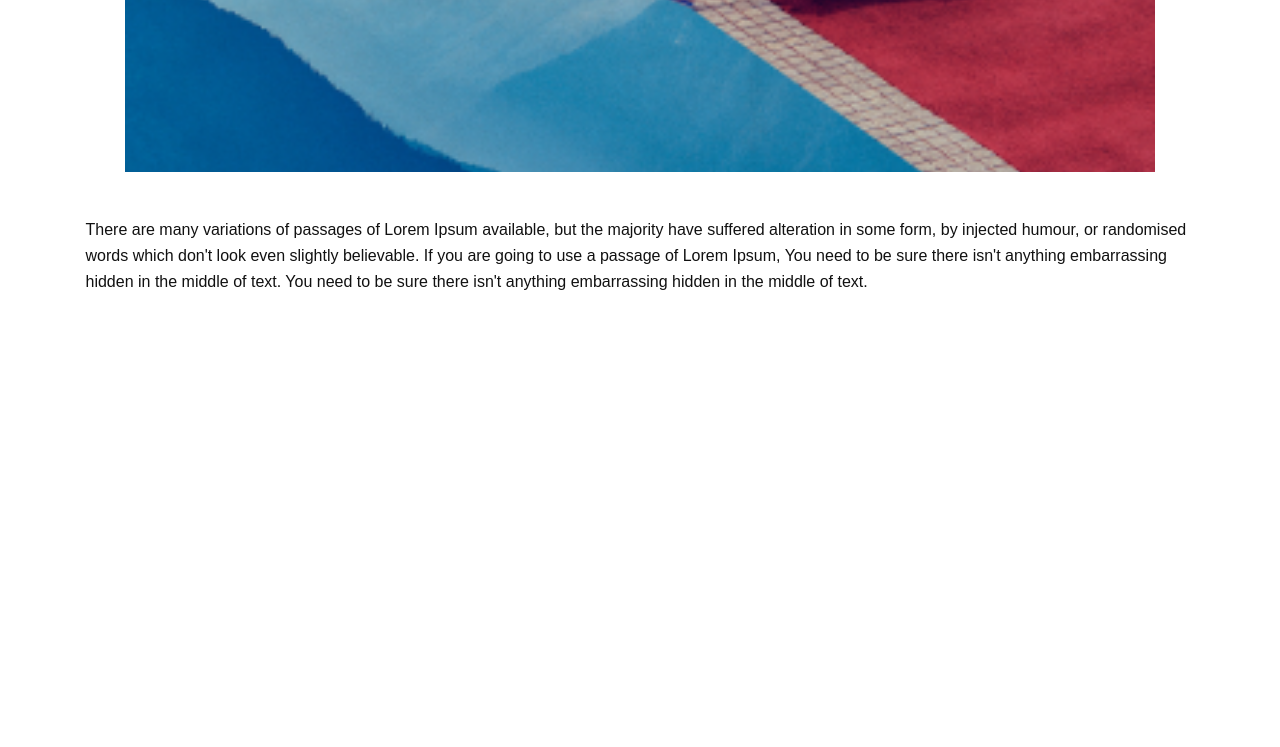
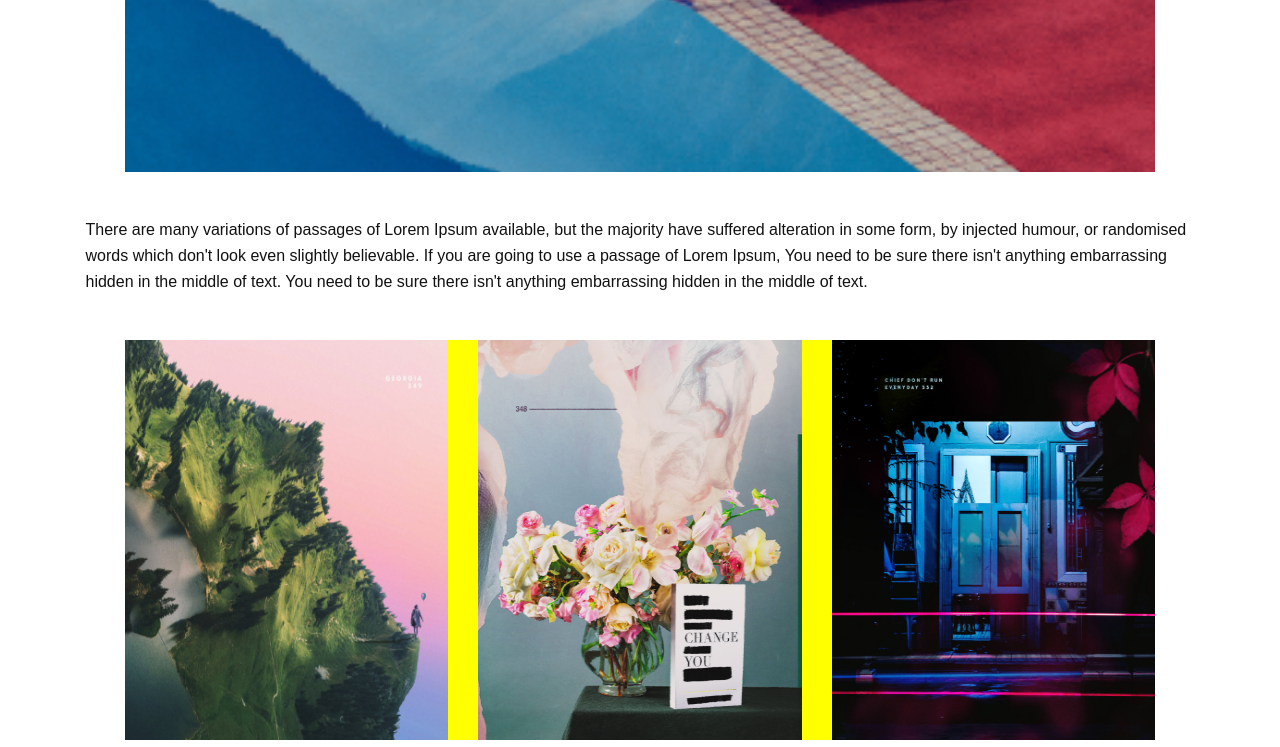
Before and after one commit to Wezazi/Assignment9, a plain HTML site: page pages/projects.html in a window 1280 px wide. Shown: the part 1178-1925 px from the top of the page. Before the commit the page ends 1518 px from the top, so only its background shows below. Drawn offline with Linux system fonts and the light colour scheme.

Commit message:
finished second page

```diff
--- a/pages/projects.html
+++ b/pages/projects.html
@@ -57,5 +57,28 @@
         <div><p class="bigImage__p">There are many variations of passages of Lorem Ipsum available, but the majority have suffered alteration in some form, by injected humour, or randomised words which don't look even slightly believable. If you are going to use a passage of Lorem Ipsum, You need to be sure there isn't anything embarrassing hidden in the middle of text. You need to be sure there isn't anything embarrassing hidden in the middle of text.</p></div>
     </div>
 
+    <div class="center">
+
+        <div class="gallery">
+            <div class="element"><img src="../images/gallery/12.png" style="width:100%; height:100%;"></div> <!--the image was smaller than the column so i set it to height 100% so it stretched the entire column-->
+            <div class="element"><img src="../images/gallery/13.png" style="width:100%; height:100%;"></div>
+            <div class="element"><img src="../images/gallery/14.png" style="width:100%; height:100%;"></div>
+
+        </div>
+    </div>
+
+    <footer>
+        <div class="footer">
+            <div><img src="../images/logo.svg"></div>
+            <div>
+                <nav>
+                    <ul class="nav__ul">
+                        <li><a href="#">Projects</a></li>
+                        <li><a href="../pages/contact.html">Contact</a></li>
+                    </ul>
+                </nav>
+            </div>
+        </div>
+    </footer>
 </body>
 </html>
--- a/styles/projects.scss
+++ b/styles/projects.scss
@@ -29,6 +29,7 @@ p{
 .intro{
     display:flex;
     justify-content:space-between;
+    width:1110px;
 }
 
 .title{
@@ -86,3 +87,17 @@ h3{
 .h3--light{
     opacity:50%
 }
+
+.gallery{
+    display:grid;
+    height:400px;
+    width:1110px;
+    background-color:yellow;
+    grid-template-columns: 1fr 1fr 1fr;
+    grid-template-rows: 1fr;
+    grid-gap:30px;
+}
+
+.element{
+    background-color:blue;
+}
```
Also changed, not shown: images/gallery/13.png (added), images/gallery/14.png (added), styles/projects.css.
